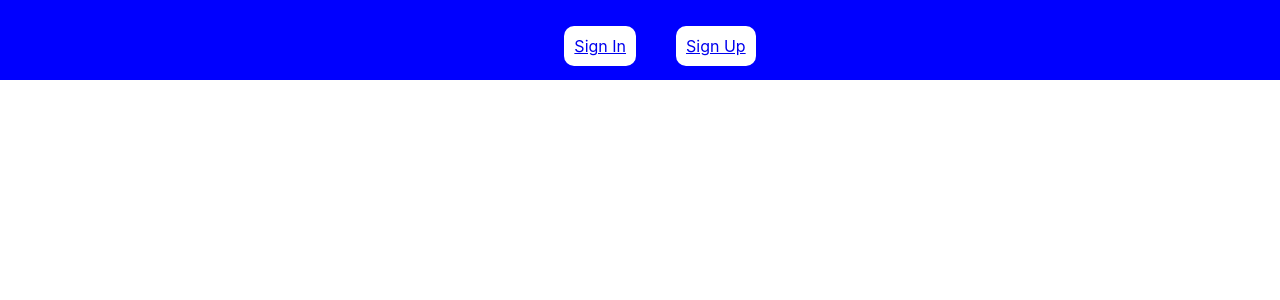
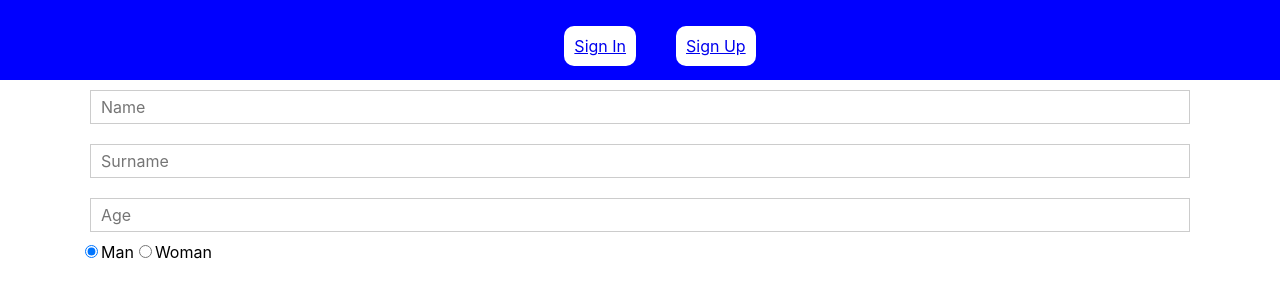
Before and after one commit to Dante03918/booking-clone-front, a React (Create React App) app: page /signup in a window 1280 px wide. Shown: the top 300 px of the page. Built offline with nearby package versions, Linux system fonts and the light colour scheme.

Commit message:
Add registration form

```diff
--- a/src/App.js
+++ b/src/App.js
@@ -3,11 +3,13 @@ import {Route} from 'react-router-dom';
 import BookingClone from './containers/BookingClone/BookingClone';
 import SignInForm from "./containers/Authorization/SingIn/SignInForm";
 import Logged from "./components/Logged";
+import SignUpForm from "./containers/Authorization/SignUp/SignUpForm";
 
 function App() {
   return (
     <BookingClone >
         <Route path={"/"} component={BookingClone}/>
+        <Route path={"/signup"} component={SignUpForm}/>
         <Route path={"/login"} component={SignInForm}/>
         <Route path={"/logged"} component={Logged}/>
     </BookingClone>
--- /dev/null
+++ b/src/components/UI/Input/Input.js
@@ -0,0 +1,18 @@
+import React from 'react';
+import styleClasses from './Input.module.css';
+
+const input = (props) => {
+    const inputStyle = [styleClasses.InputElement];
+
+    if(props.valid.nameIsValid === false){
+        inputStyle.push(styleClasses.Invalid);
+    }
+    return(
+        <div className={styleClasses.Input}>
+            <input className={inputStyle.join(' ')}
+                   placeholder={props.label}
+                   onChange={props.changed}/>
+        </div>
+    )
+}
+export default input;
--- /dev/null
+++ b/src/components/UI/Input/Input.module.css
@@ -0,0 +1,35 @@
+.Input {
+    width: 100%;
+    padding: 10px;
+    box-sizing: border-box;
+
+}
+
+.Label {
+    font-weight: bold;
+    display: block;
+    margin-bottom: 8px;
+
+}
+
+.InputElement {
+    outline: none;
+    border: 1px solid #ccc;
+    background-color: white;
+    font: inherit;
+    padding: 6px 10px;
+    display: block;
+    width: 100%;
+    box-sizing: border-box;
+}
+
+.InputElement:focus {
+    outline: none;
+    background-color: #ccc;
+
+}
+
+.Invalid {
+    border: solid 3px red;
+    color: red;
+}
--- /dev/null
+++ b/src/containers/Authorization/SignUp/SignUpForm.js
@@ -0,0 +1,47 @@
+import React, {useState} from 'react';
+import Input from '../../../components/UI/Input/Input';
+
+const SignUpForm = () => {
+
+    const [isValid, setIsValid] = useState({
+        nameIsValid: true,
+        surnameIsValid: true,
+        ageIsValid: true,
+        genderIsValid: true
+    });
+
+    const NameInputChangeHandler = (event) => {
+        if (event.target.value.length < 2) {
+            setIsValid({...isValid, nameIsValid: false})
+        } else {
+            setIsValid({...isValid, nameIsValid: true})
+        }
+    }
+    return (
+        <form>
+            <Input valid={isValid}
+                   label={"Name"}
+                   changed={(event) => {
+                       NameInputChangeHandler(event)
+                   }}/>
+            <Input valid={isValid}
+                   label={"Surname"}
+                   changed={(event) => {
+                      // SurnameInputChangeHandler(event)
+                   }}/>
+            <Input valid={isValid}
+                   label={"Age"}
+                   changed={(event) => {
+                       //AgeInputChangeHandler(event)
+                   }}/>
+
+                <input type='radio' id='man' value='man' name='gender' checked/>
+                <label htmlFor='man'>Man</label>
+                <input type='radio' id='woman' value='woamn' name='gender'/>
+                <label htmlFor='woman'>Woman</label>
+
+
+        </form>
+    )
+}
+export default SignUpForm;
--- a/src/containers/Authorization/SingIn/SignInForm.module.css
+++ b/src/containers/Authorization/SingIn/SignInForm.module.css
@@ -1,35 +1,35 @@
-.Input {
-    width: 100%;
-    padding: 10px;
-    box-sizing: border-box;
+/*.Input {*/
+/*    width: 100%;*/
+/*    padding: 10px;*/
+/*    box-sizing: border-box;*/
 
-}
+/*}*/
 
-.Label {
-    font-weight: bold;
-    display: block;
-    margin-bottom: 8px;
+/*.Label {*/
+/*    font-weight: bold;*/
+/*    display: block;*/
+/*    margin-bottom: 8px;*/
 
-}
+/*}*/
 
-.InputElement {
-    outline: none;
-    border: 1px solid #ccc;
-    background-color: white;
-    font: inherit;
-    padding: 6px 10px;
-    display: block;
-    width: 100%;
-    box-sizing: border-box;
-}
+/*.InputElement {*/
+/*    outline: none;*/
+/*    border: 1px solid #ccc;*/
+/*    background-color: white;*/
+/*    font: inherit;*/
+/*    padding: 6px 10px;*/
+/*    display: block;*/
+/*    width: 100%;*/
+/*    box-sizing: border-box;*/
+/*}*/
 
-.InputElement:focus {
-    outline: none;
-    background-color: #ccc;
+/*.InputElement:focus {*/
+/*    outline: none;*/
+/*    background-color: #ccc;*/
 
-}
+/*}*/
 
-.Invalid {
-    border: solid 3px red;
-    color: red;
-}
+/*.Invalid {*/
+/*    border: solid 3px red;*/
+/*    color: red;*/
+/*}*/
```
